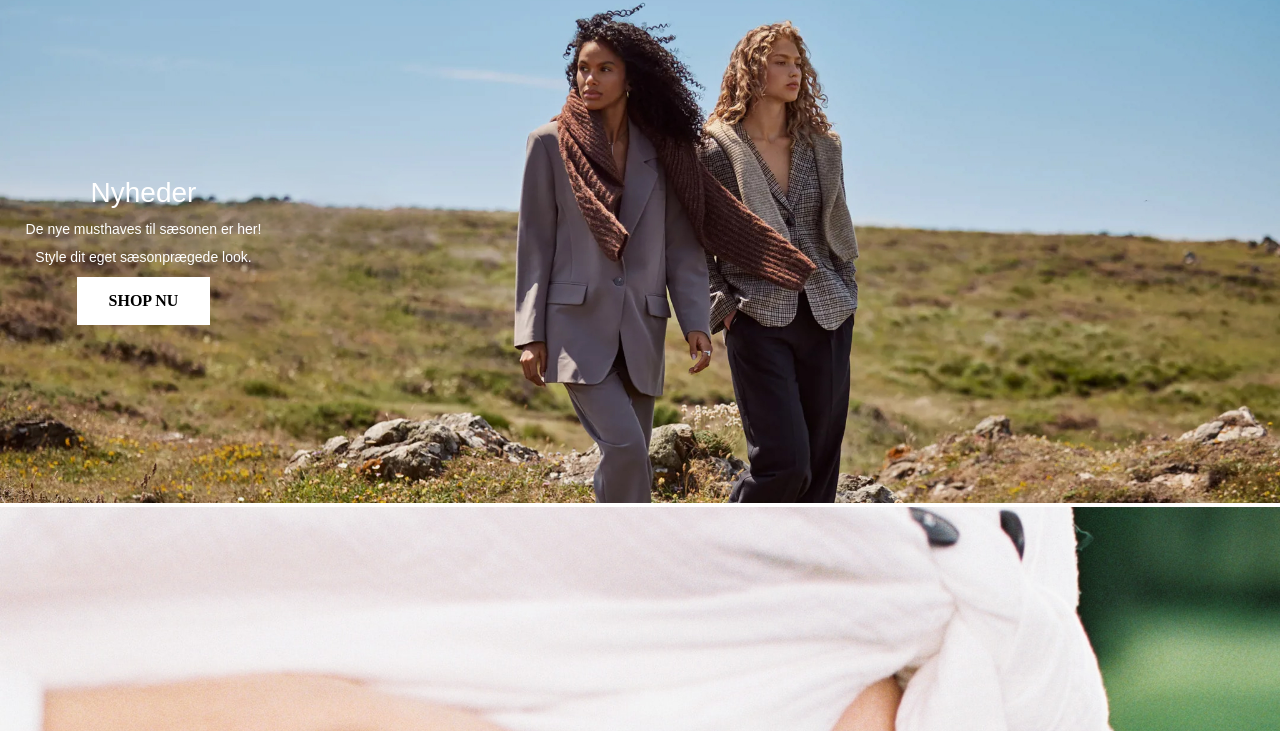
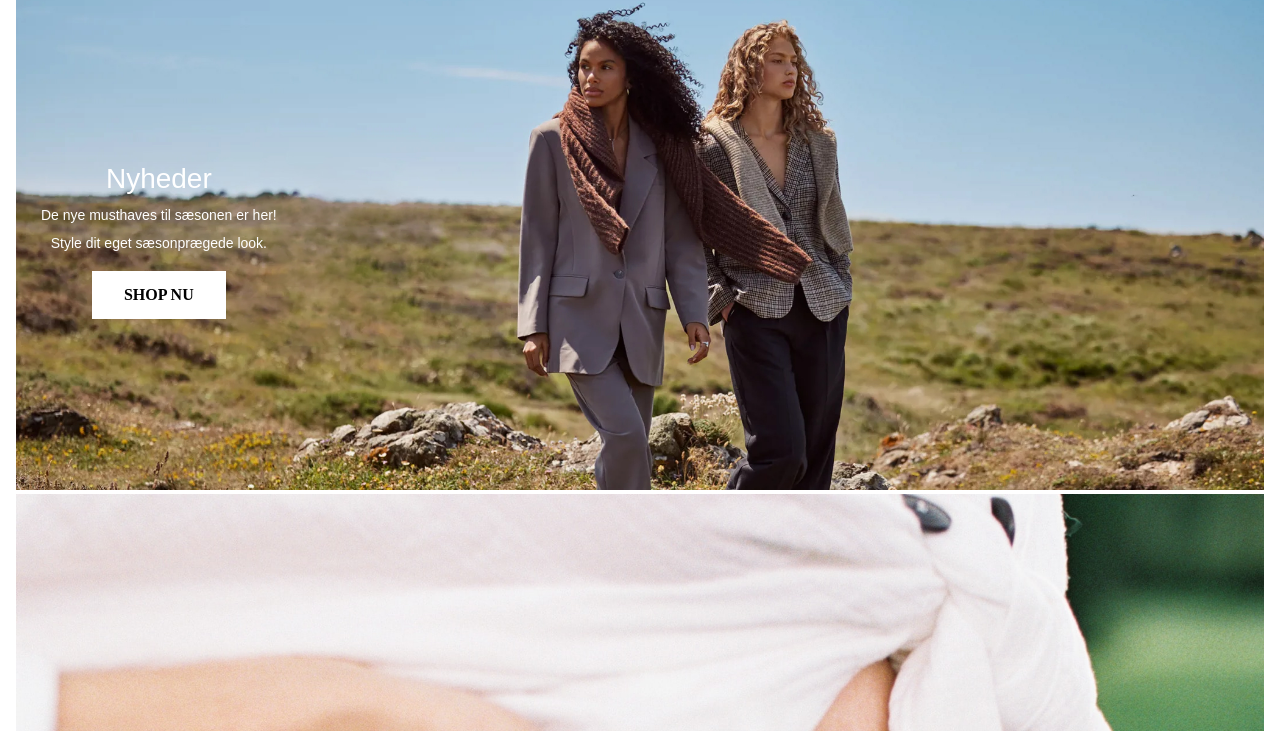
Before and after one commit to Majarussell/projekt-kode-js, a plain HTML site: page index.html in a window 1280 px wide. Shown: the part 69-800 px from the top of the page. Drawn offline with Linux system fonts and the light colour scheme.

Commit message:
Update style.css

```diff
--- a/style.css
+++ b/style.css
@@ -14,6 +14,7 @@ img {
 
 body {
   background-color: #FFFFFF;
+  padding-inline: 16px;
 }
 
 h1, h2, h3, h4, h5, h6, p, a {
@@ -60,6 +61,7 @@ p {
  display: inline-block;
  font-size: 16px;
  font-weight: Bold;
+ margin: 0.5rem;
 }
 
 .shopbtn:hover {
```
